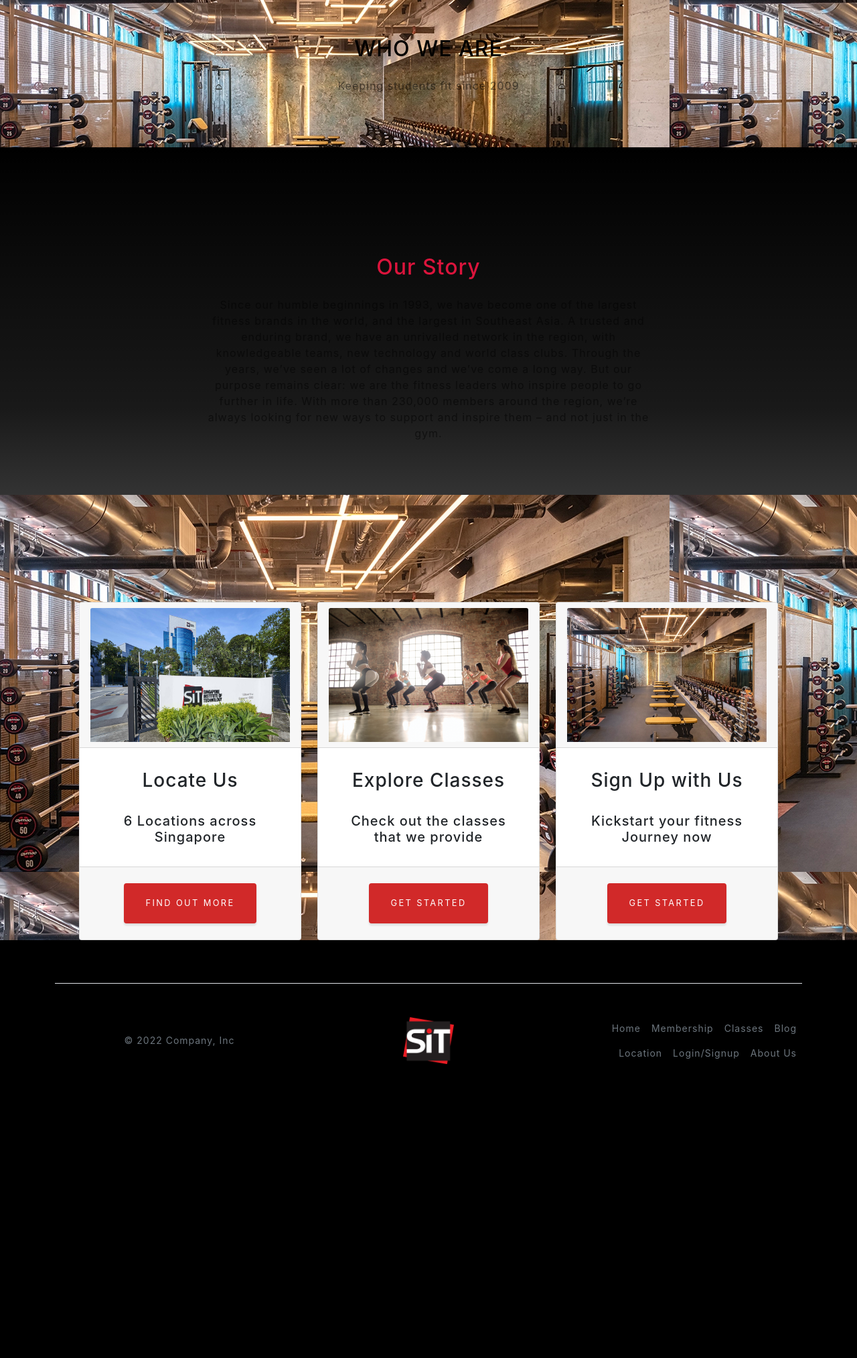
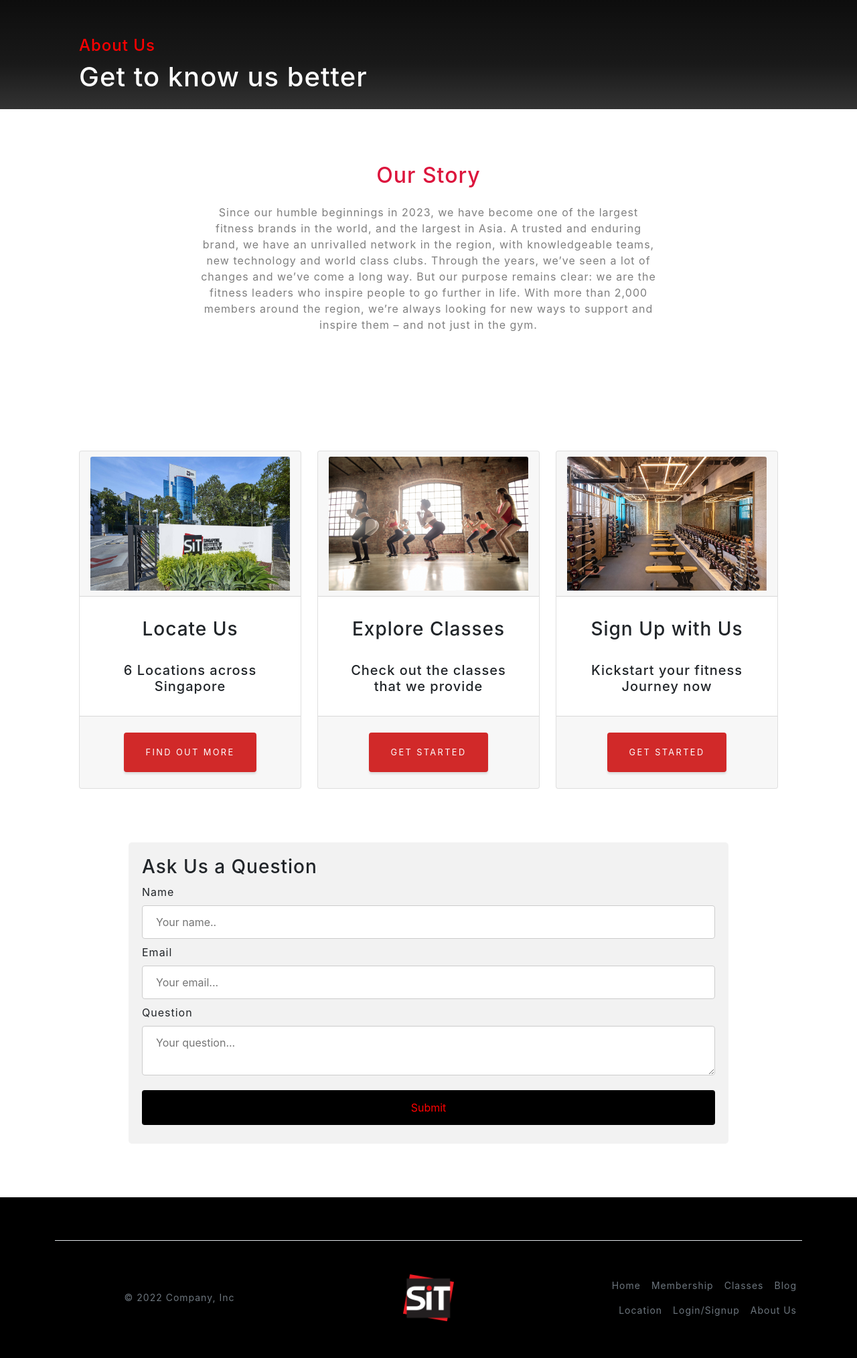
Before and after one commit to hxijxe/websysproject, a PHP site: the page made by source files/about_us.php in a window 1280 px wide. Shown: the part 106-2134 px from the top of the page at 67% size. Before the commit the page ends 1695 px from the top, so only its background shows below. Run offline with PHP 8.4, Linux system fonts and the light colour scheme.

Commit message:
about-us

```diff
--- a/source files/about_us.php
+++ b/source files/about_us.php
@@ -3,6 +3,7 @@
 
 <head>
     <link rel="stylesheet" href="css/styles.css">
+    <link rel="stylesheet" href="css/aboutus.css">
     <title>SIT Active Gym About Us</title>
     <meta charset="UTF-8">
     <meta name="viewport" content="width=device-width, initial-scale=1, shrink-to-fit=no" />
@@ -13,37 +14,36 @@ include "nav.inc.php";
 ?>
 
 <body>
-    <section class="about-section about-background text-center">
+    <header class="about-section text-center">
         <div class="container px-4 px-lg-5">
-            <div class="row gx-4 gx-lg-5 justify-content-center">
-                <div class="col-lg-8">
-                    <h2 class="text-black mb-4">WHO WE ARE</h2>
-                    <p class="text-black-50">
-                        Keeping students fit since 2009
-                    </p>
+            <div class="row gx-4 gx-lg-5 ">
+                <div class="col-lg-8" style="text-align: left;">
+                    <h4 style="color: red;">About Us</h4>
+                    <h1 class="text-white mb-4">Get to know us better </h1>
                 </div>
             </div>
         </div>
-    </section>
-    <section class="about-section text-center">
+    </header>
+
+    <section class="text-center about">
         <div class="container px-4 px-lg-5">
             <div class="row gx-4 gx-lg-5 justify-content-center">
                 <div class="col-lg-8">
                     <h2 class="text-red mb-4">Our Story</h2>
                     <p class="text-black-50">
-                    Since our humble beginnings in 1993, we have become one of the largest fitness brands in the world,
-                    and the largest in Southeast Asia. A trusted and enduring brand, we have an unrivalled network in the region,
+                    Since our humble beginnings in 2023, we have become one of the largest fitness brands in the world,
+                    and the largest in Asia. A trusted and enduring brand, we have an unrivalled network in the region,
                     with knowledgeable teams, new technology and world class clubs. Through the years, we’ve seen a lot of changes and
                     we’ve come a long way. But our purpose remains clear: we are the fitness leaders who inspire people to go further in life.
 
-                    With more than 230,000 members around the region, we’re always looking for new ways
+                    With more than 2,000 members around the region, we’re always looking for new ways
                     to support and inspire them – and not just in the gym.
                     </p>
                 </div>
             </div>
         </div>
     </section>
-    <section class="about-section about-background text-center">
+    <section class="text-center about">
         <div class="container px-5 px-lg-5">
             <div class="row row-cols-1 row-cols-md-3 g-4">
                 <div class="col">
@@ -91,10 +91,25 @@ include "nav.inc.php";
             </div>
         </div>
     </section>
+    <section class="about">
+        <div class="askaqns">
+            <h3>Ask Us a Question</h3>
+            <form action="processquestion.php">
+                <label for="name">Name</label>
+                <input type="text" id="name" name="name" placeholder="Your name..">
+
+                <label for="email">Email</label>
+                <input type="email" id="email" name="email" required placeholder="Your email...">
+
+                <label for="question">Question</label>
+                <textarea id="question" name="question" requireed placeholder ="Your question..."></textarea>
 
 
-</body>
+                <input type="submit" value="Submit">
 
+            </form>
+        </div>
+    </section>
 
 
 <?php
--- /dev/null
+++ b/source files/css/aboutus.css
@@ -0,0 +1,71 @@
+.about{
+    padding-bottom: 5rem;
+}
+.about .row{
+    display: flex;
+    justify-content: center;
+    align-items: center;
+    padding-top: 5rem;
+  }
+
+
+  .about .row .content button:hover{
+    letter-spacing: .2rem;
+    opacity: .8;
+  }
+
+  /* Ask a Question css */
+.askaqns input[type=text], select {
+    width: 100%;
+    padding: 12px 20px;
+    margin: 8px 0;
+    display: inline-block;
+    border: 1px solid #ccc;
+    border-radius: 4px;
+    box-sizing: border-box;
+  }
+
+  .askaqns input[type=email], select {
+    width: 100%;
+    padding: 12px 20px;
+    margin: 8px 0;
+    display: inline-block;
+    border: 1px solid #ccc;
+    border-radius: 4px;
+    box-sizing: border-box;
+  }
+
+  .askaqns #question{
+    width: 100%;
+    padding: 12px 20px;
+    margin: 8px 0;
+    display: inline-block;
+    border: 1px solid #ccc;
+    border-radius: 4px;
+    box-sizing: border-box;
+  }
+
+  .askaqns input[type=submit] {
+    width: 100%;
+    background-color: black;
+    color: red;
+    padding: 14px 20px;
+    margin: 8px 0;
+    border: none;
+    border-radius: 4px;
+    cursor: pointer;
+  }
+
+
+
+  .askaqns input[type=submit]:hover {
+    opacity: 0.9;
+  }
+
+  .askaqns {
+    width: 70%;
+    margin: auto;
+    border-radius: 5px;
+    background-color: #f2f2f2;
+    padding: 20px;
+  }
--- a/source files/location.php
+++ b/source files/location.php
@@ -83,13 +83,14 @@ include "nav.inc.php";
                             <div class="rowmap">
                                 <a href="https://www.singaporetech.edu.sg/" class="RX4Lf26" target="_blank" rel="noreferrer">
                                     <p class="kD9RoPu">View on map</p>
-
                                 </a>
                             </div>
                             <p>Nanyang Polytechnic</p>
                             <p>172A Ang Mo Kio Avenue 8, Singapore 567739
                                 (beside Blk Q of NYP campus)</p>
+                            <a href="location_SITNYP.php" class="RX4Lf26" target="_blank" rel="noreferrer">
                             <div class="card__button">Find Out More</div>
+                            </a>
                         </div>
                     </div>
                 </div>
```
Also changed, not shown: source files/location_SITNYP.php (added, +117 -0 lines).
